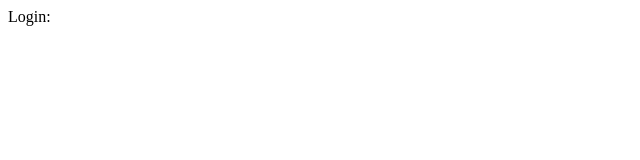
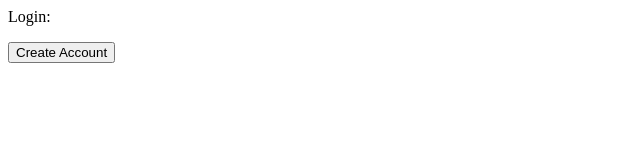
Before and after one commit to GiftsNGoods/GiftsNGoods.github.io, a plain HTML site: page Login.html in a window 1280 px wide. Shown: the whole page, without its empty margins (0-640 px from the left). Drawn offline with Linux system fonts and the light colour scheme.

Commit message:
Tried creating a button from log in page to create account page

```diff
--- a/Login.html
+++ b/Login.html
@@ -9,7 +9,9 @@
 
 
 
-
+<a href="https://giftsngoods.github.io/CreateAccount">
+  	<button>Create Account</button>
+</a>
 
 
 
```
